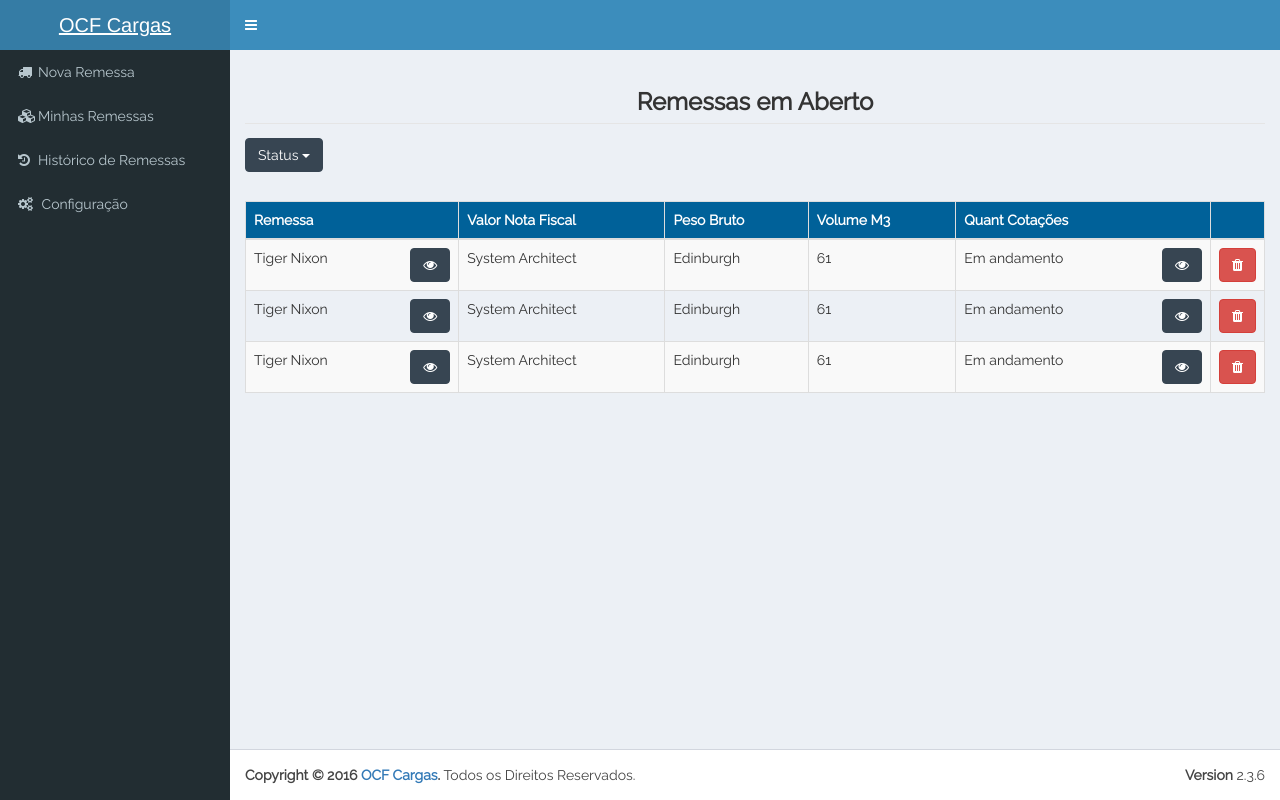
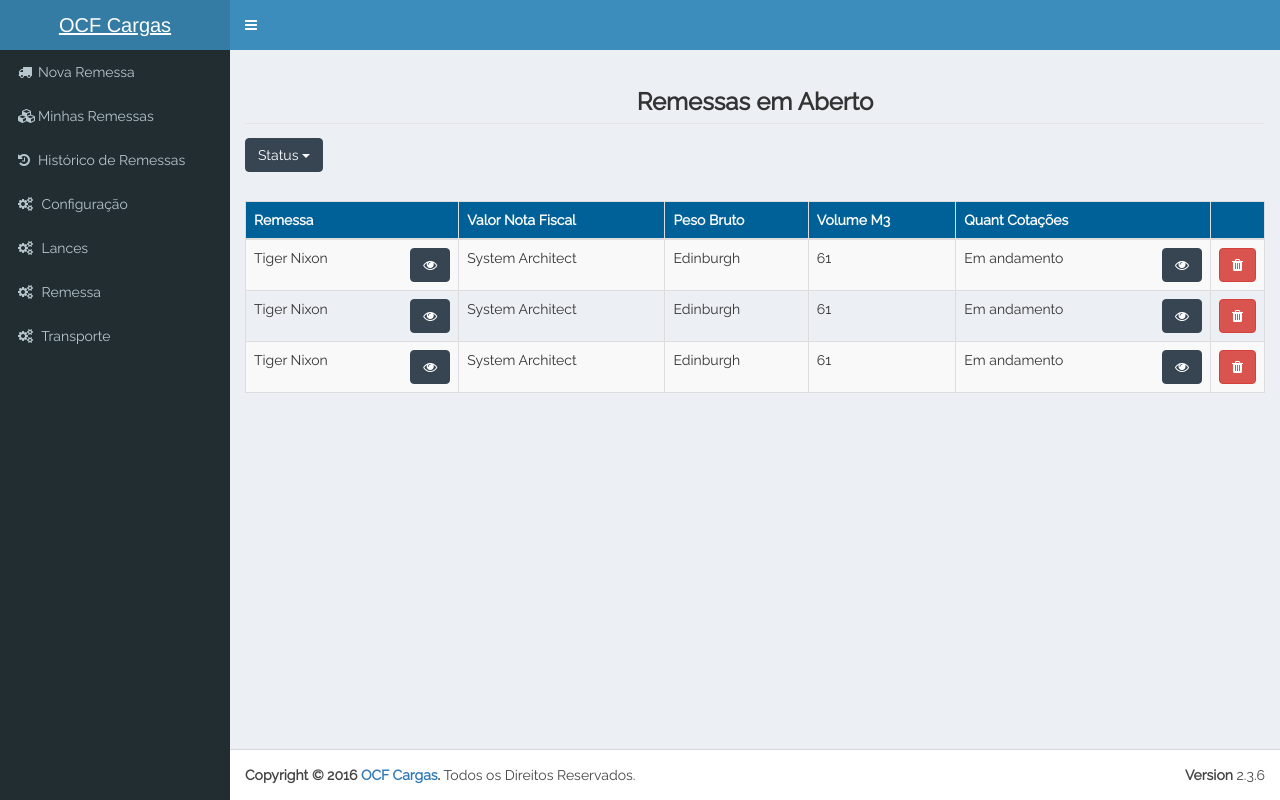
Before and after one commit to lucas23an/OCF-Cargas, a PHP site: page /app/view/empresa/index.php in a window 1280 px wide. Run offline with PHP 8.4, Linux system fonts and the light colour scheme; some libraries are stand-ins or nearby versions.

Commit message:
Fix menu

```diff
--- a/desenvolvimento/app/view/empresa/menuEmpresa.php
+++ b/desenvolvimento/app/view/empresa/menuEmpresa.php
@@ -21,6 +21,21 @@
                 <i class="fa fa-cogs" aria-hidden="true"></i> <span>Configuração</span>
               </a>
             </li>
+            <li>
+              <a href="lances.php">
+                <i class="fa fa-cogs" aria-hidden="true"></i> <span>Lances</span>
+              </a>
+            </li>
+            <li>
+              <a href="remessa.php">
+                <i class="fa fa-cogs" aria-hidden="true"></i> <span>Remessa</span>
+              </a>
+            </li>
+            <li>
+              <a href="transportadoras.php">
+                <i class="fa fa-cogs" aria-hidden="true"></i> <span>Transporte</span>
+              </a>
+            </li>
         </ul>
     </section>
 </aside>
```
Also changed, not shown: desenvolvimento/app/view/empresa/lances.php (line endings or trailing spaces).
